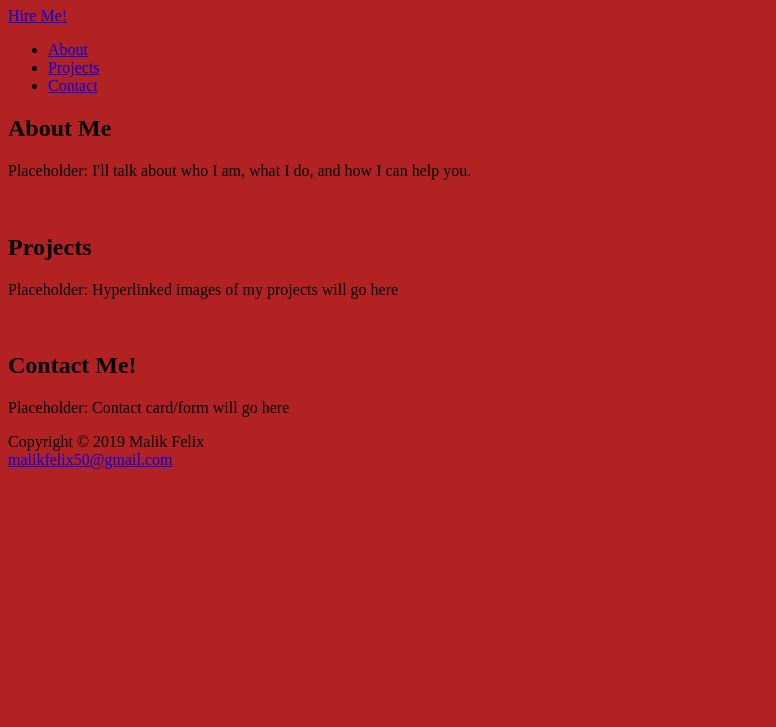
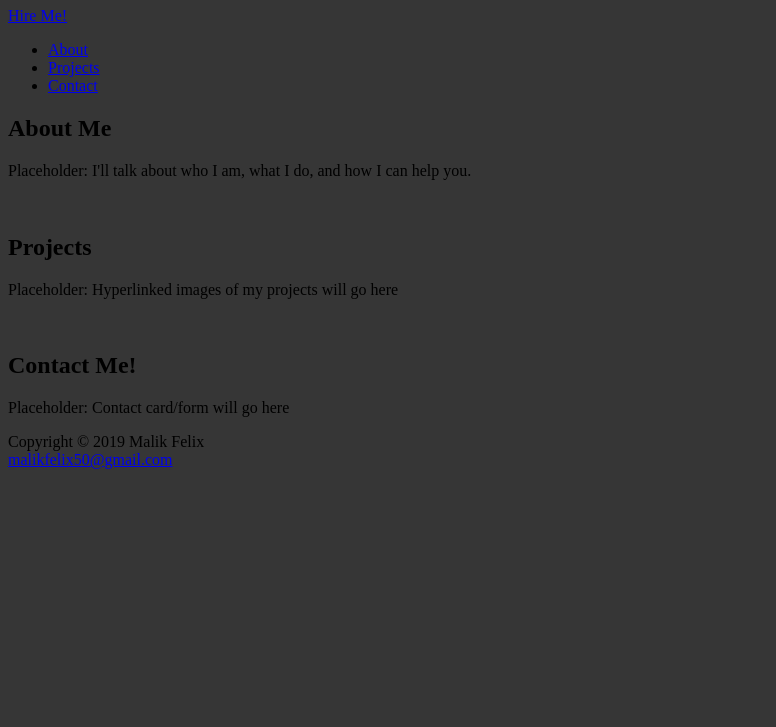
Before and after one commit to malikflx/Malik_Portfolio, a plain HTML site: page index.html in a window 1280 px wide. Shown: the part 73-800 px from the top of the page, without its empty margins (0-776 px from the left). Drawn offline with Linux system fonts and the light colour scheme.

Commit message:
change background color to dark grey

```diff
--- a/style.css
+++ b/style.css
@@ -3,5 +3,5 @@
 }
 
 body {
-  background-color: #B22222;
+  background-color: #363636;
 }
```
